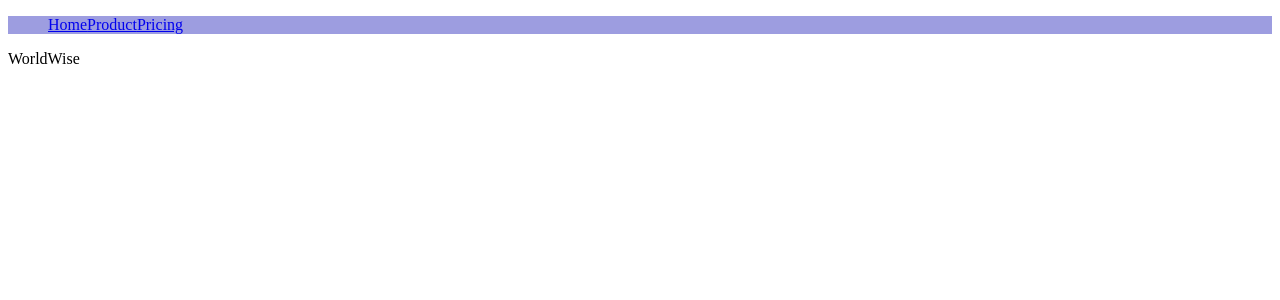
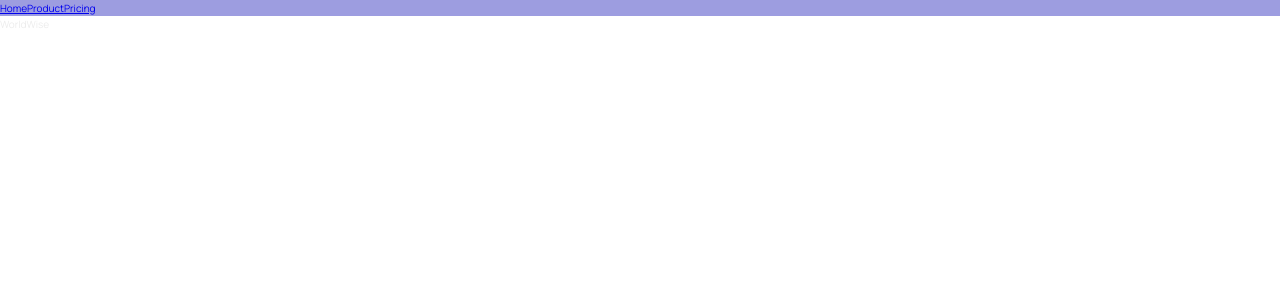
Before and after one commit to Kaitlyn-Folsom/worldwise, a React (Vite) app: page / in a window 1280 px wide. Shown: the top 300 px of the page. Built offline with nearby package versions, Linux system fonts and the light colour scheme.

Commit message:
add global styling

```diff
--- /dev/null
+++ b/src/index.css
@@ -0,0 +1,78 @@
+/* Taken from getting started guide at: https://leafletjs.com/examples/quick-start/ */
+@import "https://unpkg.com/leaflet@1.7.1/dist/leaflet.css";
+@import "https://fonts.googleapis.com/css2?family=Manrope:wght@400;600;700;800&display=swap";
+
+/* These CSS variables are global, so they are available in all CSS modules */
+:root {
+  --color-brand--1: #ffb545;
+  --color-brand--2: #00c46a;
+
+  --color-dark--0: #242a2e;
+  --color-dark--1: #2d3439;
+  --color-dark--2: #42484d;
+  --color-light--1: #aaa;
+  --color-light--2: #ececec;
+  --color-light--3: #d6dee0;
+}
+
+* {
+  margin: 0;
+  padding: 0;
+  box-sizing: inherit;
+}
+
+html {
+  font-size: 62.5%;
+  box-sizing: border-box;
+}
+
+body {
+  font-family: "Manrope", sans-serif;
+  color: var(--color-light--2);
+  font-weight: 400;
+  line-height: 1.6;
+}
+
+label {
+  font-size: 1.6rem;
+  font-weight: 600;
+}
+
+input,
+textarea {
+  width: 100%;
+  padding: 0.8rem 1.2rem;
+  font-family: inherit;
+  font-size: 1.6rem;
+  border: none;
+  border-radius: 5px;
+  background-color: var(--color-light--3);
+  transition: all 0.2s;
+}
+
+input:focus {
+  outline: none;
+  background-color: #fff;
+}
+
+.cta:link,
+.cta:visited {
+  display: inline-block;
+  background-color: var(--color-brand--2);
+  color: var(--color-dark--1);
+  text-transform: uppercase;
+  text-decoration: none;
+  font-size: 1.6rem;
+  font-weight: 600;
+  padding: 1rem 3rem;
+  border-radius: 5px;
+}
+
+/*
+"importCSSModule": {
+    "prefix": "csm",
+    "scope": "javascript,typescript,javascriptreact",
+    "body": ["import styles from './${TM_FILENAME_BASE}.module.css'"],
+    "description": "Import CSS Module as `styles`"
+  },
+*/
--- a/src/main.jsx
+++ b/src/main.jsx
@@ -1,6 +1,7 @@
 import { StrictMode } from 'react';
 import { createRoot } from 'react-dom/client';
 import App from './App.jsx';
+import './index.css';
 
 createRoot(document.getElementById('root')).render(
   <StrictMode>
```
